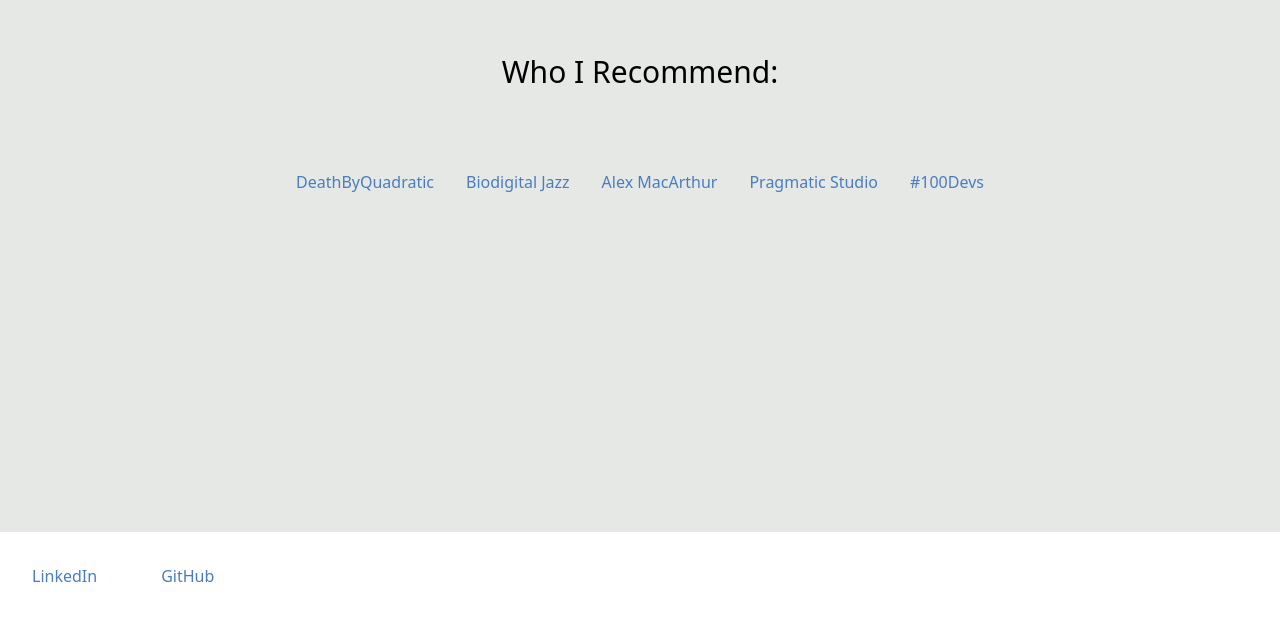
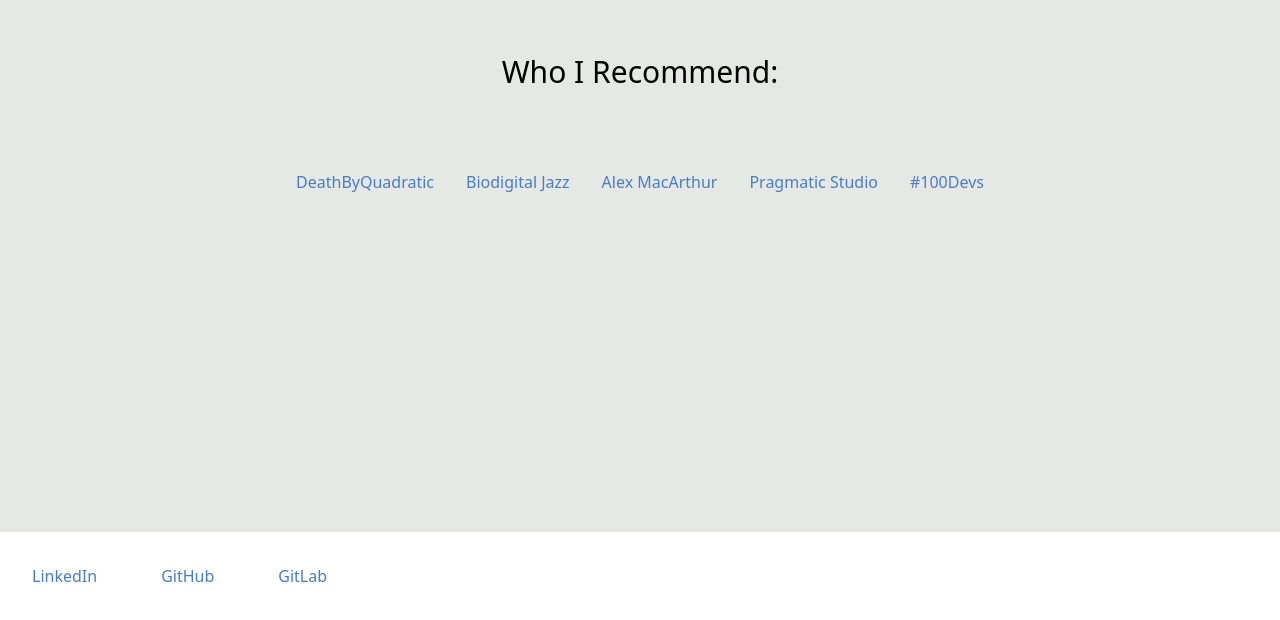
Before and after one commit to JSIK3S/joshsikes, a React (Create React App) app: page / in a window 1280 px wide. Shown: the part 2924-3544 px from the top of the page. Built offline with nearby package versions, Linux system fonts and the light colour scheme.

Commit message:
adds gitlab link

```diff
--- a/src/components/PageSections/Footer.tsx
+++ b/src/components/PageSections/Footer.tsx
@@ -1,3 +1,4 @@
+import { GitLabProfileLink } from "../socialLinks/GitLabProfileLink";
 import { GithubProfileLink } from "../socialLinks/GithubProfileLink";
 import { LinkedInLink } from "../socialLinks/LinkedInLink";
 
@@ -11,6 +12,9 @@
         <section className="m-8">
           <GithubProfileLink />
         </section>
+        <section className="m-8">
+          <GitLabProfileLink />
+        </section>
       </div>
     </footer>
   );
--- /dev/null
+++ b/src/components/socialLinks/GitLabProfileLink.tsx
@@ -0,0 +1,14 @@
+const GitLabProfileLink = () => {
+  return (
+    <a
+      href="https://gitlab.com/josh.sikes"
+      target="_blank"
+      rel="noreferrer"
+      className="visited:text-[#0E1C36] text-[#487DC0]"
+    >
+      GitLab
+    </a>
+  );
+};
+
+export { GitLabProfileLink };
```
